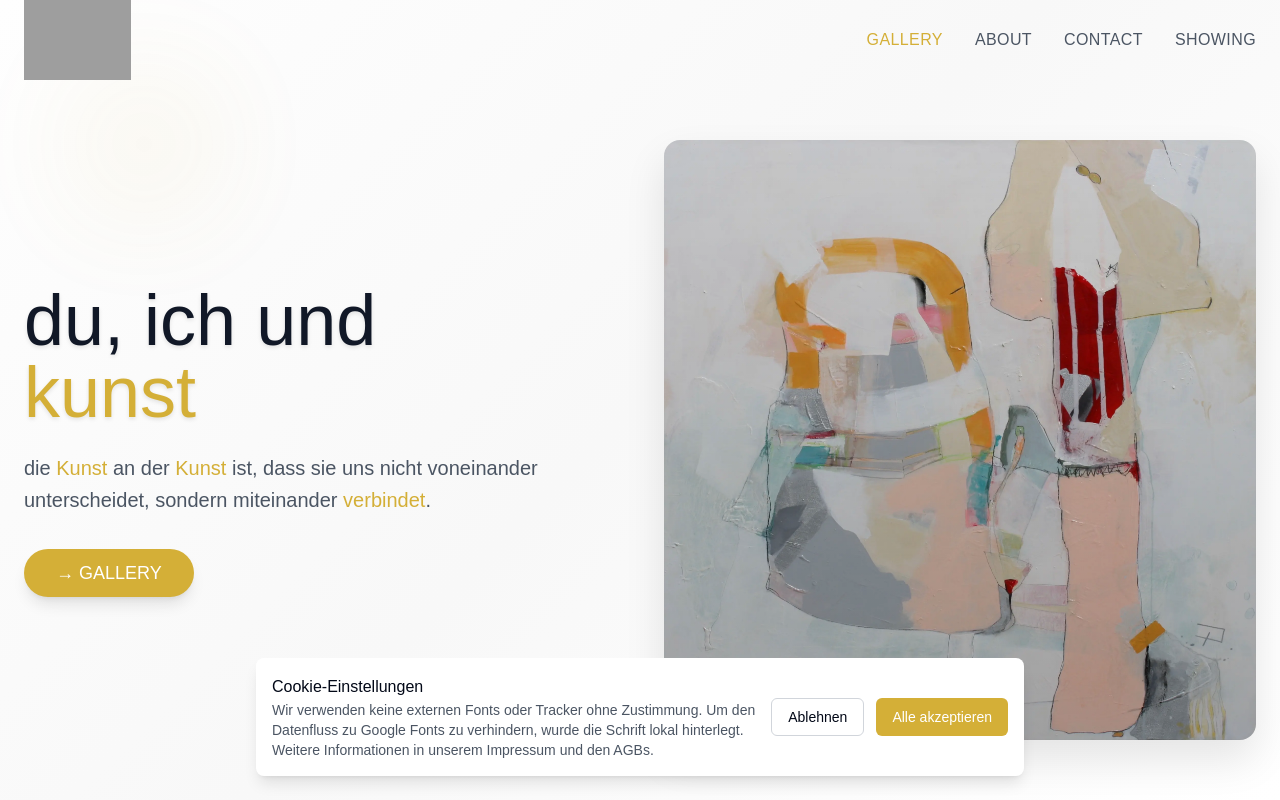
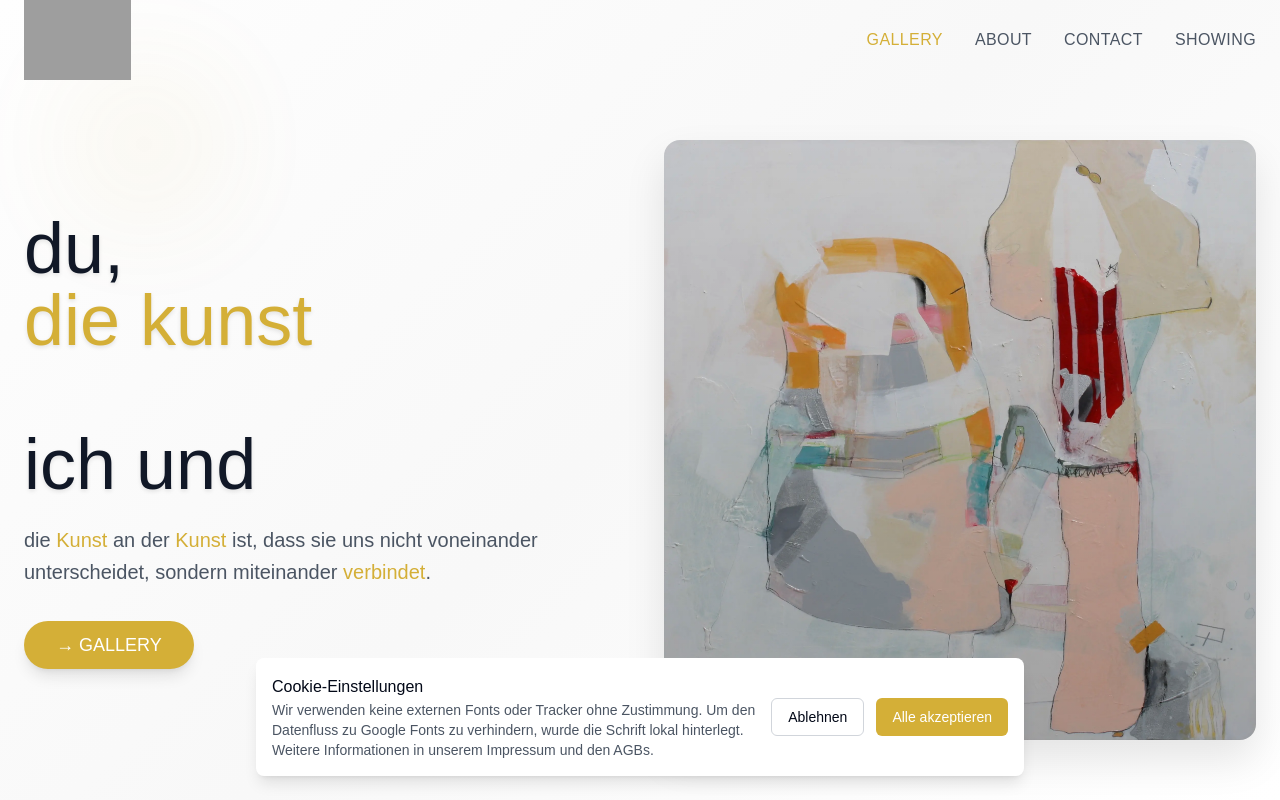
Before and after one commit to berniauer/PetraArt, a React (Vite) app: page / in a window 1280 px wide. Shown: the top 800 px of the page. Built offline with nearby package versions, Linux system fonts and the light colour scheme; grey boxes are pictures that could not be loaded; a web font is replaced by a local one.

Commit message:
feat: update HeroSection text for improved clarity and remove favicon link from index.html

```diff
--- a/index.html
+++ b/index.html
@@ -2,7 +2,6 @@
 <html lang="de">
 	<head>
 		<meta charset="UTF-8" />
-		<link rel="icon" type="image/svg+xml" href="/vite.svg" />
 		<meta name="generator" content="Hostinger Horizons" />
 		<meta name="viewport" content="width=device-width, initial-scale=1.0" />
 		<title>PetraArt</title>
--- a/src/components/sections/HeroSection.jsx
+++ b/src/components/sections/HeroSection.jsx
@@ -25,8 +25,8 @@ const HeroSection = () => {
               animate={{ opacity: 1, y: 0 }}
               transition={{ duration: 0.8, delay: 0.2 }}
             >
-              du, ich und <br />
-              <span className="block text-gold font-normal">kunst</span>
+              du, <span className="block text-gold font-normal">die kunst</span><br />
+              ich und
             </motion.h1>
 
             <motion.p
```
